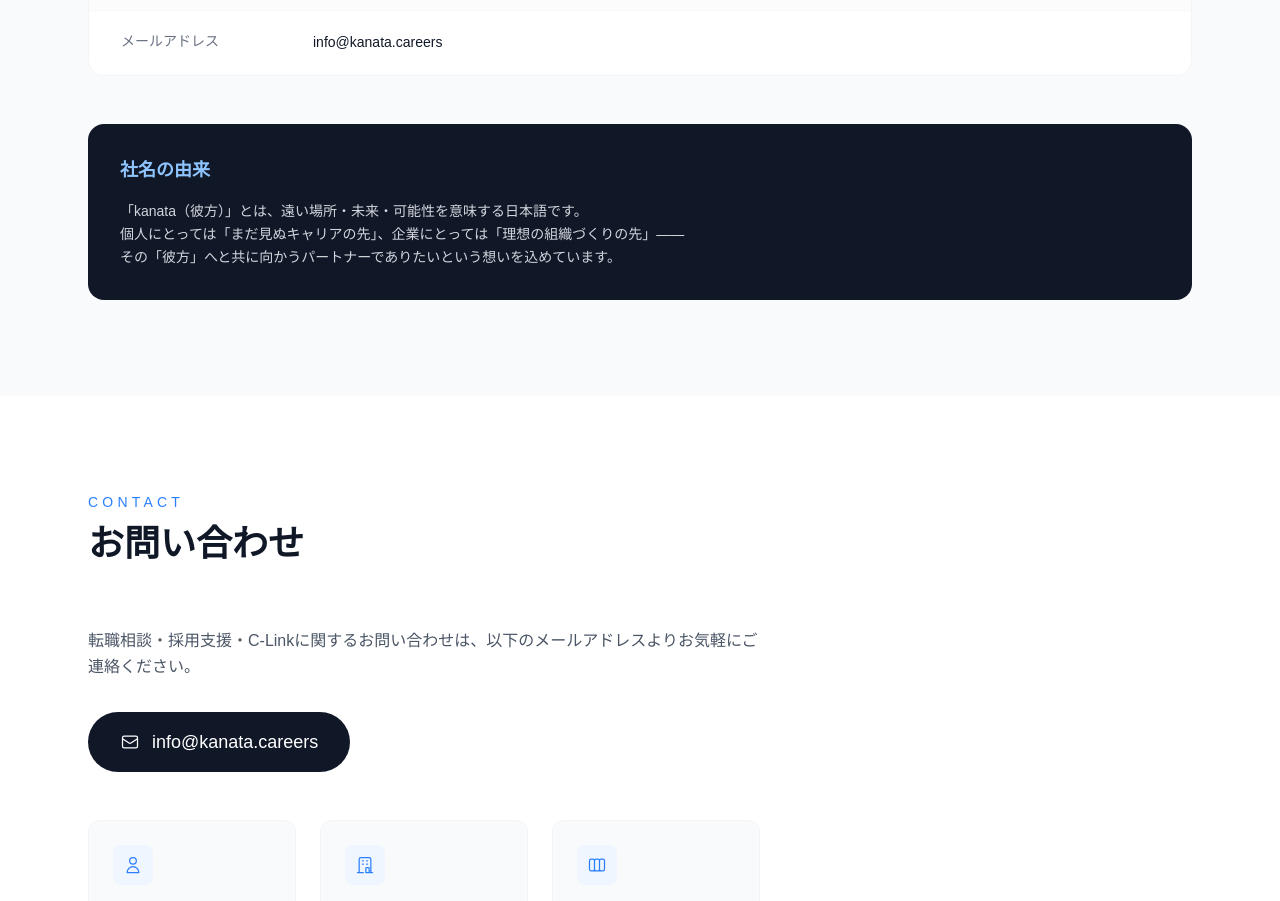
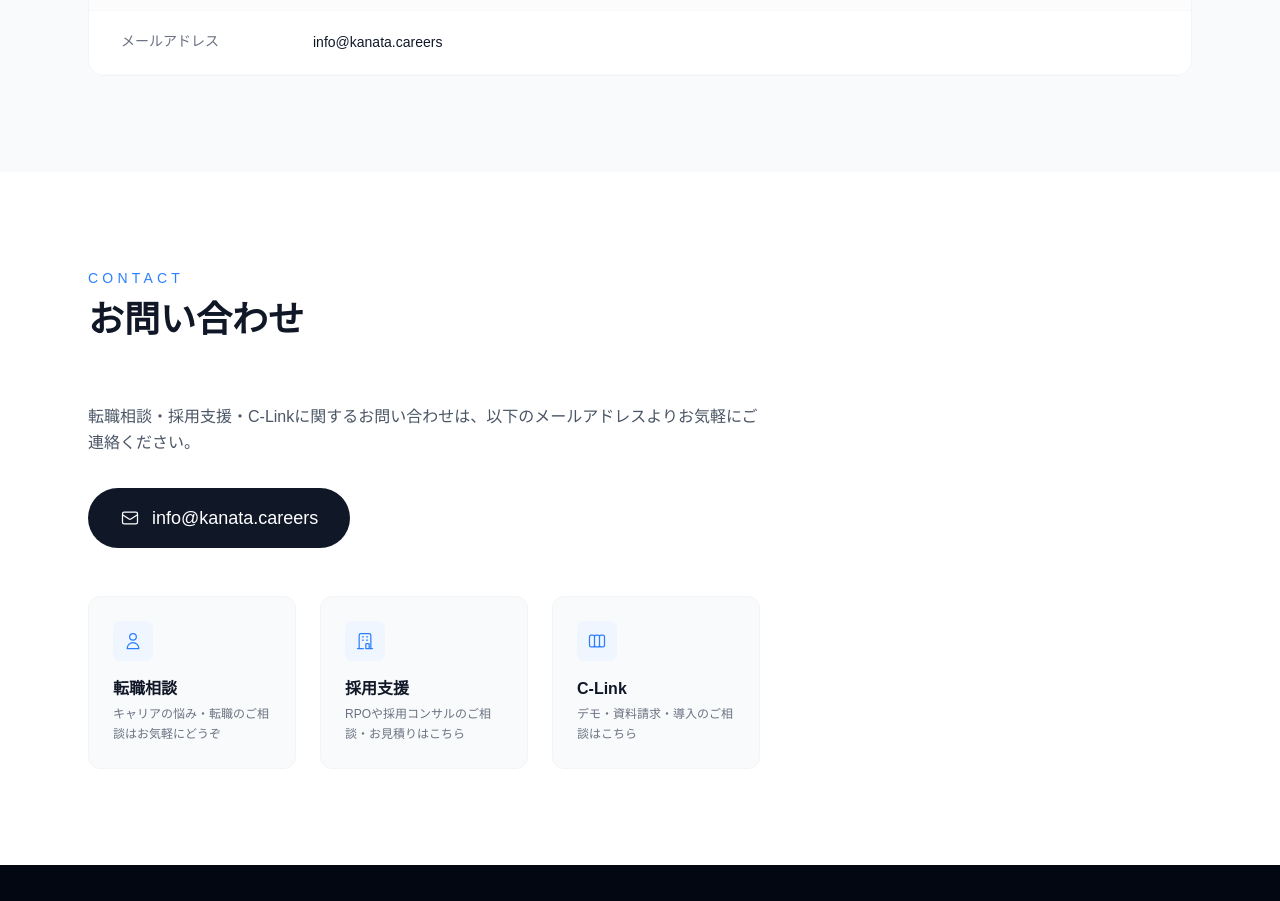
Before and after one commit to naot0205-design/kanata-hp, a Next.js app: page / in a window 1280 px wide. Shown: the part 2040-2941 px from the top of the page. Built offline with nearby package versions, Linux system fonts and the light colour scheme.

Commit message:
fix: remove company name origin section

```diff
--- a/app/page.tsx
+++ b/app/page.tsx
@@ -147,15 +147,6 @@ export default function Home() {
             </table>
           </div>
 
-          {/* 会社名の由来 */}
-          <div className="mt-12 p-8 bg-gray-900 rounded-2xl text-white">
-            <h3 className="text-lg font-bold mb-4 text-blue-300">社名の由来</h3>
-            <p className="text-gray-300 leading-relaxed text-sm">
-              「kanata（彼方）」とは、遠い場所・未来・可能性を意味する日本語です。<br />
-              個人にとっては「まだ見ぬキャリアの先」、企業にとっては「理想の組織づくりの先」——<br />
-              その「彼方」へと共に向かうパートナーでありたいという想いを込めています。
-            </p>
-          </div>
         </div>
       </section>
 
```
